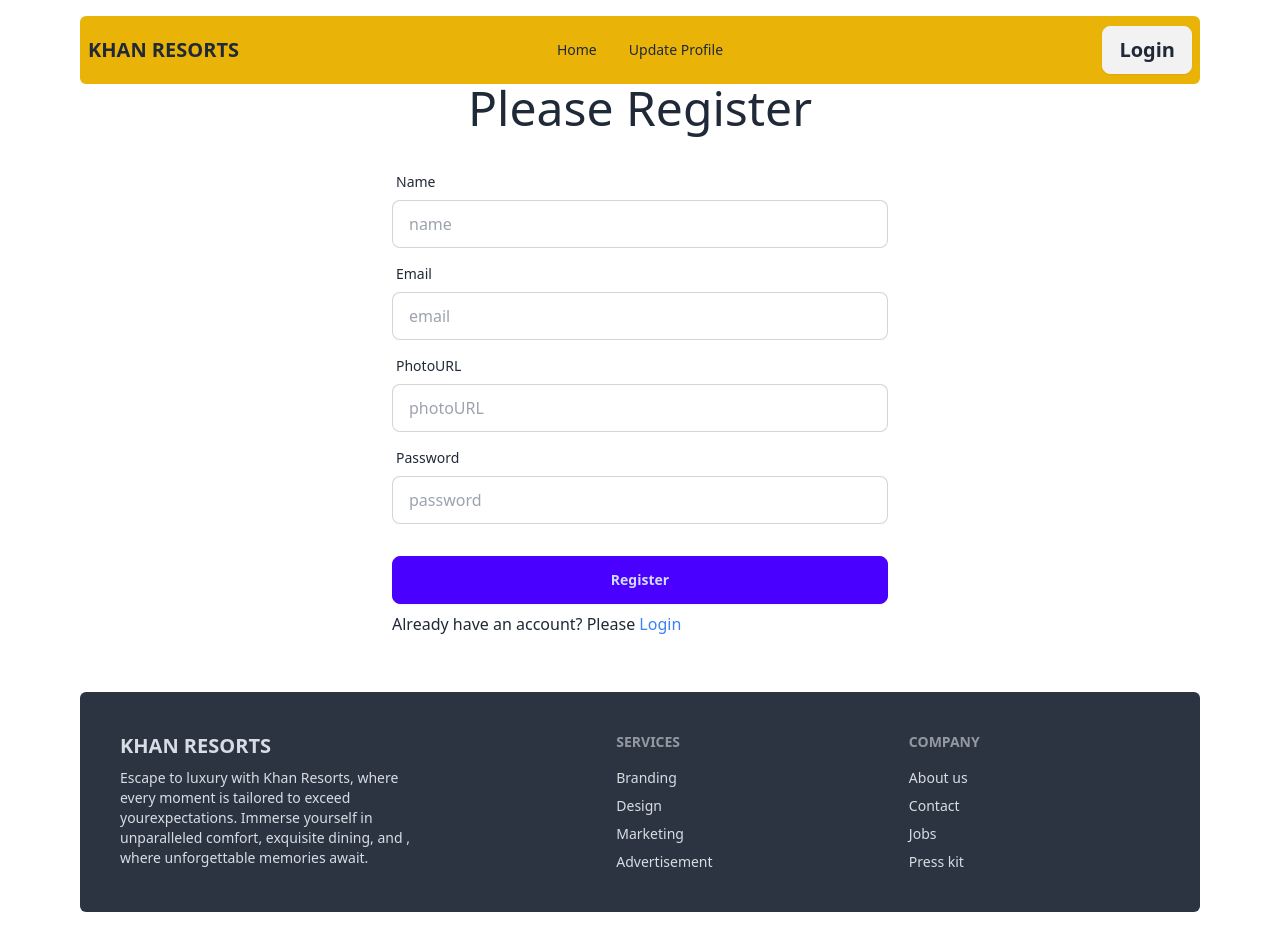
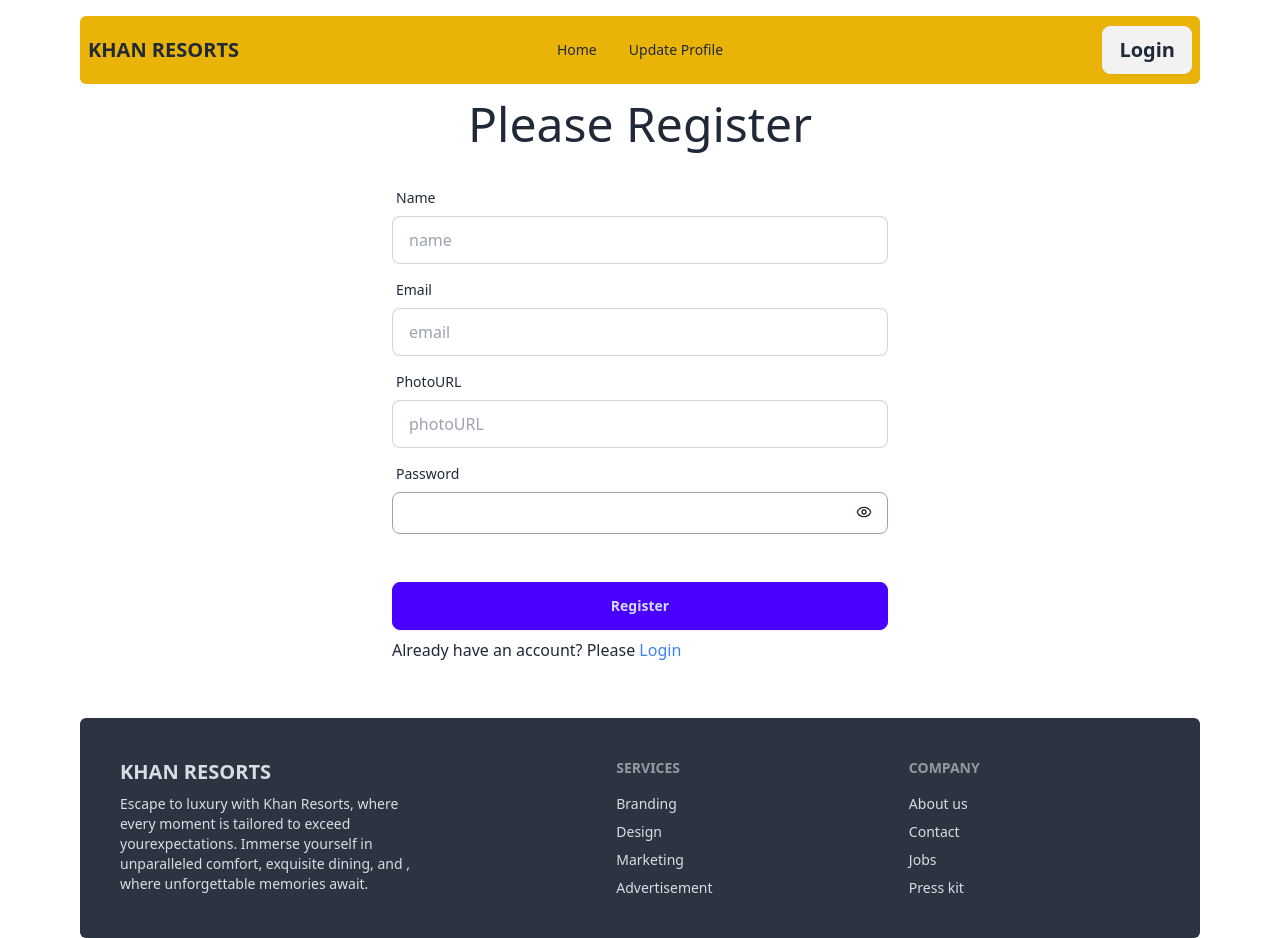
Before and after one commit to arifulislamk/khan-resorts, a React (Vite) app: page /register in a window 1280 px wide. Before the commit the page ends 912 px from the top, so only its background shows below. Built offline with nearby package versions, Linux system fonts and the light colour scheme; no server answers.

Commit message:
password hide with eye icons

```diff
--- a/package.json
+++ b/package.json
@@ -17,6 +17,7 @@
     "react-dom": "^18.2.0",
     "react-helmet": "^6.1.0",
     "react-helmet-async": "^2.0.4",
+    "react-icons": "^5.1.0",
     "react-router-dom": "^6.22.3",
     "sort-by": "^1.2.0",
     "surge": "^0.23.1"
--- a/src/Components/Login.jsx
+++ b/src/Components/Login.jsx
@@ -45,7 +45,7 @@ const Login = () => {
     }
 
     return (
-        <div>
+        <div className="mt-4">
             <Helmet>
                 <title className="">RESORTS | LOGIN</title>
             </Helmet>
@@ -62,9 +62,6 @@ const Login = () => {
                         <span className="label-text">Password</span>
                     </label>
                     <input type="password" name="password" placeholder="password" className="input input-bordered" required />
-                    <label className="label">
-                        <a href="#" className="label-text-alt link link-hover">Forgot password?</a>
-                    </label>
                 </div>
                 <div className="form-control mt-6">
                     <button className="btn btn-primary">Login</button>
--- a/src/Components/Register.jsx
+++ b/src/Components/Register.jsx
@@ -2,11 +2,13 @@ import { useContext, useState } from "react";
 import { Link } from "react-router-dom";
 import { AuthContext } from "../AuthProvider/AuthProvider";
 import { Helmet } from "react-helmet-async";
+import { LuEyeOff, LuEye } from "react-icons/lu";
 
 const Register = () => {
 
     const [registerError, setregisterError] = useState('');
     const [successfull, setsuccessfull] = useState('');
+    const [showpassword, setshowpassword] = useState(false);
     const { createuser } = useContext(AuthContext);
 
     const handleRegister = e => {
@@ -40,7 +42,7 @@ const Register = () => {
             })
     }
     return (
-        <div>
+        <div className="mt-4">
             <Helmet className="text-sm">
                 <title className="">RESORTS | REGISTER</title>
             </Helmet>
@@ -68,7 +70,13 @@ const Register = () => {
                     <label className="label">
                         <span className="label-text">Password</span>
                     </label>
-                    <input type="password" name="password" placeholder="password" className="input input-bordered" required />
+                    <div className="mb-4 relative" >
+                        <input className="  w-full py-2 px-4 border border-gray-400 rounded-lg"
+                            type={showpassword ? 'text' : 'password'} name="password" id="" required />
+                        <span className="absolute top-3 right-4 " onClick={() => { setshowpassword(!showpassword) }}>
+                            {showpassword ? <LuEyeOff /> : <LuEye />}
+                        </span>
+                    </div>
                 </div>
                 <div className="form-control mt-6">
                     <button className="btn btn-primary">Register</button>
```
Also changed, not shown: 1 other file (tests, documents, lock files or other folders).
